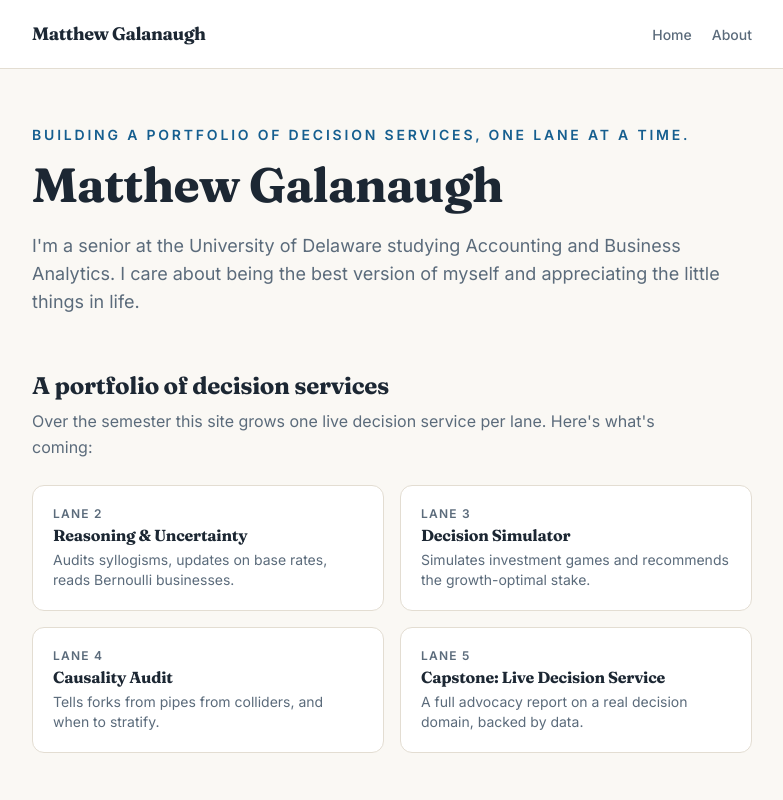
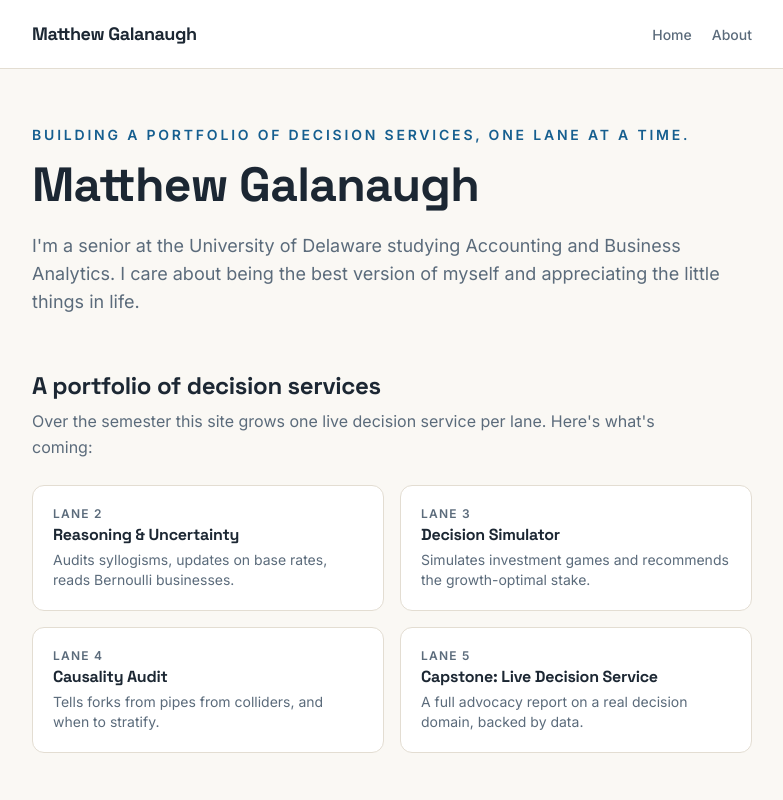
Before and after one commit to mattgal05/my-site, a Next.js app: page / in a window 1280 px wide. Shown: the top 800 px of the page, without its empty margins (248-1031 px from the left). Built offline with nearby package versions, Linux system fonts and the light colour scheme; no server answers; the database is empty.

Commit message:
font change

```diff
--- a/src/theme.ts
+++ b/src/theme.ts
@@ -21,7 +21,7 @@ export const paletteChoice = "regatta";
  *   geometric — modern grotesk headings (tech/startup feel)
  *   classic   — high-contrast serif headings (timeless feel)
  */
-export const fontChoice = "editorial";
+export const fontChoice = "geometric";
 
 /** ── 3. (Optional) Override the accent ─────────────────────────────────
  * Set to any CSS color (e.g. "#c2410c" or "rebeccapurple") to replace the
```
